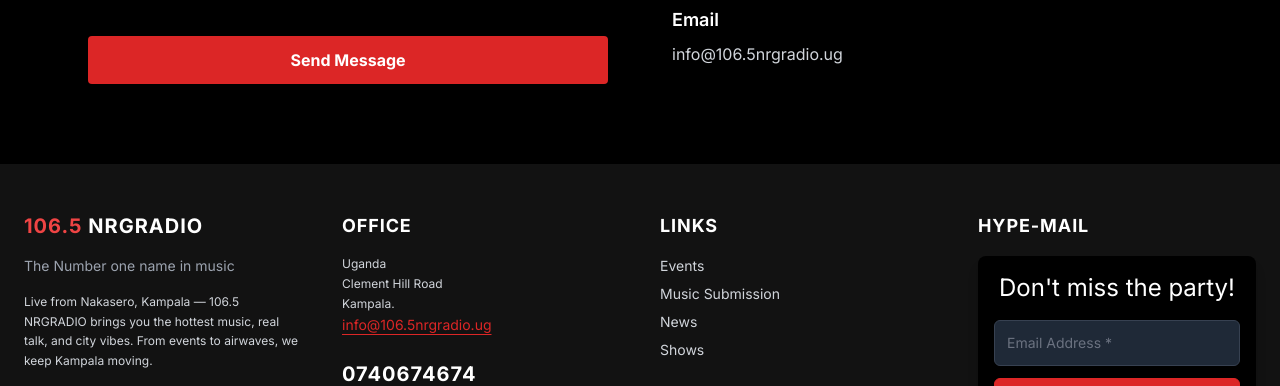
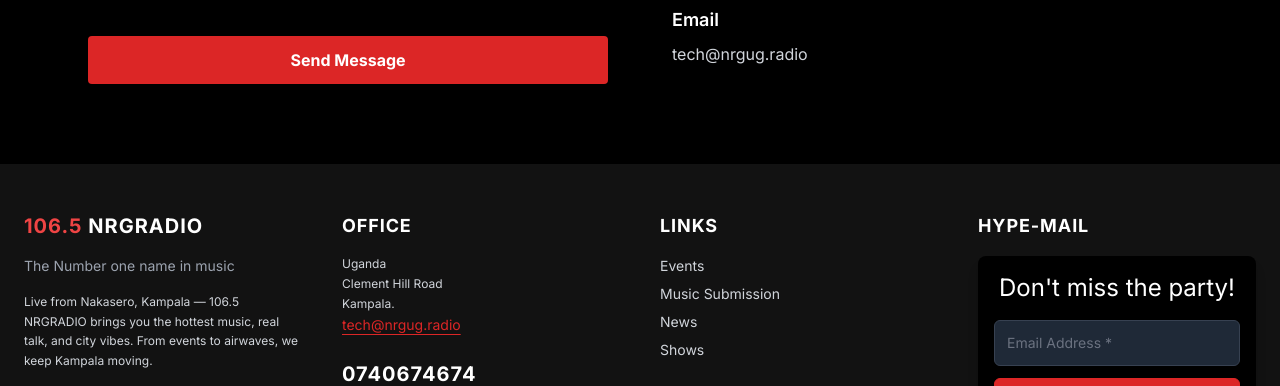
Before and after one commit to OlaroPeterCelestine/nrgug-app, a Next.js app: page /contact in a window 1280 px wide. Shown: the part 930-1316 px from the top of the page. Built offline with nearby package versions, Linux system fonts and the light colour scheme; no server answers.

Commit message:
update: Change email address to tech@nrgug.radio
- Replace info@106.5nrgradio.ug with tech@nrgug.radio
- Update Footer.tsx email link and display
- Update contact page email address
- Ensure all email references are consistent

```diff
--- a/src/app/contact/page.tsx
+++ b/src/app/contact/page.tsx
@@ -200,7 +200,7 @@
                 </div>
                 <div>
                   <h3 className="font-semibold text-lg mb-2">Email</h3>
-                  <p className="text-gray-300">info@106.5nrgradio.ug</p>
+                  <p className="text-gray-300">tech@nrgug.radio</p>
                 </div>
               </div>
             </div>
--- a/src/components/Footer.tsx
+++ b/src/components/Footer.tsx
@@ -60,10 +60,10 @@
               <p>Kampala.</p>
             </div>
             <a
-              href="mailto:info@106.5nrgradio.ug"
+              href="mailto:tech@nrgug.radio"
               className="text-red-600 underline decoration-red-600 underline-offset-4 hover:text-red-500 transition-smooth text-sm"
             >
-              info@106.5nrgradio.ug
+              tech@nrgug.radio
             </a>
             <p className="text-xl font-bold tracking-wider pt-2">0740674674</p>
           </div>
```
